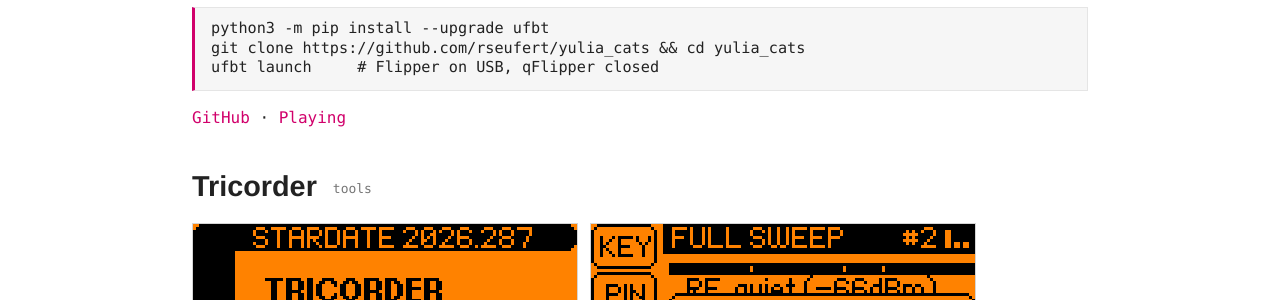
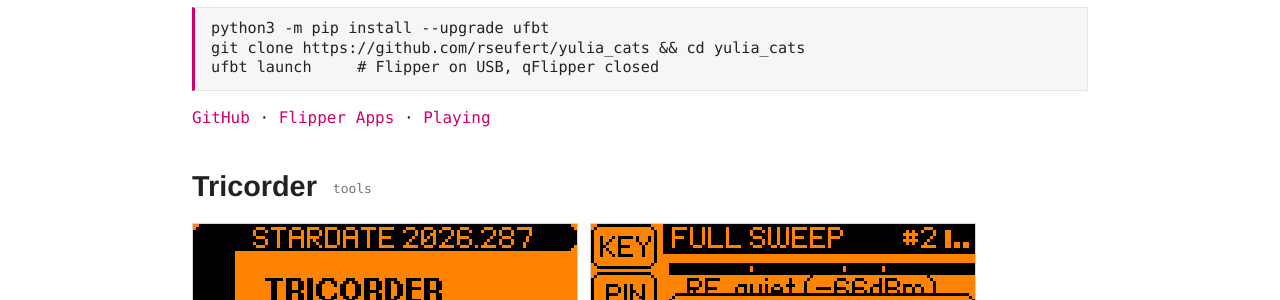
Before and after one commit to rseufert/rseufert.github.io, a Jekyll site: the page built from flipper/index.html, in a window 1280 px wide and 900 px high, scrolled down 4814 px. Shown: the part 152-452 px from the top of the window. Built offline with Jekyll 4.4.1, drawn with Linux system fonts in a browser that asks for light colours.

Commit message:
Flipper: link Yulia's Cats in the Flipper catalog
Yulia's Cats 0.7 is published (status READY, author rseufert) per the
catalog API, so it gets a Flipper Apps link after GitHub. Tricorder is
still in review.

Co-Authored-By: Claude Opus 5.5 <noreply@anthropic.com>
Claude-Session: https://claude.ai/code/session_015RDTBgG3oYVSZTAaz1gNwq

```diff
--- a/flipper/index.html
+++ b/flipper/index.html
@@ -104,7 +104,7 @@ ufbt launch     # Flipper on USB, qFlipper closed</code></pre>
 <pre><code>python3 -m pip install --upgrade ufbt
 git clone https://github.com/rseufert/yulia_cats &amp;&amp; cd yulia_cats
 ufbt launch     # Flipper on USB, qFlipper closed</code></pre>
-		<p class="links"><a href="https://github.com/rseufert/yulia_cats">GitHub</a> · <a href="https://github.com/rseufert/yulia_cats#playing">Playing</a></p>
+		<p class="links"><a href="https://github.com/rseufert/yulia_cats">GitHub</a> · <a href="https://lab.flipper.net/apps/yulia_cats">Flipper Apps</a> · <a href="https://github.com/rseufert/yulia_cats#playing">Playing</a></p>
 	</div><!-- /.project -->
 
 	<div class="project" id="tricorder">
```
